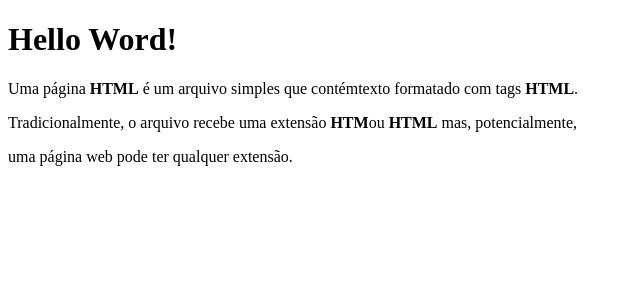
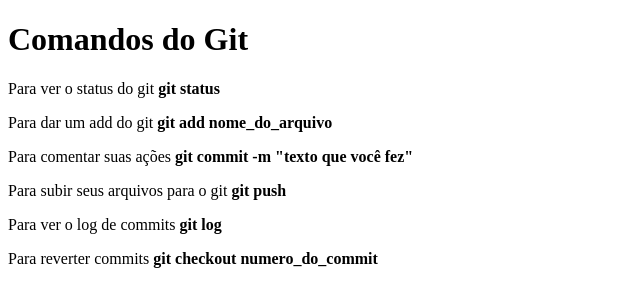
Before and after one commit to kleysongomes/HTML_CSS_JS, a plain HTML site: page index.html in a window 1280 px wide. Shown: the whole page, without its empty margins (0-640 px from the left). Drawn offline with Linux system fonts and the light colour scheme.

Commit message:
criação de branch e registro de comando no html

```diff
--- a/index.html
+++ b/index.html
@@ -4,9 +4,12 @@
     <TITLE>Hello Word!</TITLE>
     </HEAD>
     <BODY>
-        <h1>Hello Word!</h1>
-        <p>Uma página <b>HTML</b> é um arquivo simples que contémtexto formatado com tags <b>HTML</b>. </p>
-        <p>Tradicionalmente, o arquivo recebe uma extensão <b>HTM</b>ou <b>HTML</b> mas, potencialmente, </p>
-        <p>uma página web pode ter qualquer extensão.</p>
+        <h1>Comandos do Git</h1>
+        <p>Para ver o status do git <b>git status</b></p>
+        <p>Para dar um add do git <b>git add nome_do_arquivo</b></p>
+        <p>Para comentar suas ações <b>git commit -m "texto que você fez"</b></p>
+        <p>Para subir seus arquivos para o git <b>git push</b></p>
+        <p>Para ver o log de commits <b>git log</b></p>
+        <p>Para reverter commits <b>git checkout numero_do_commit</b></p>
     </BODY>
 </HTML>
```
